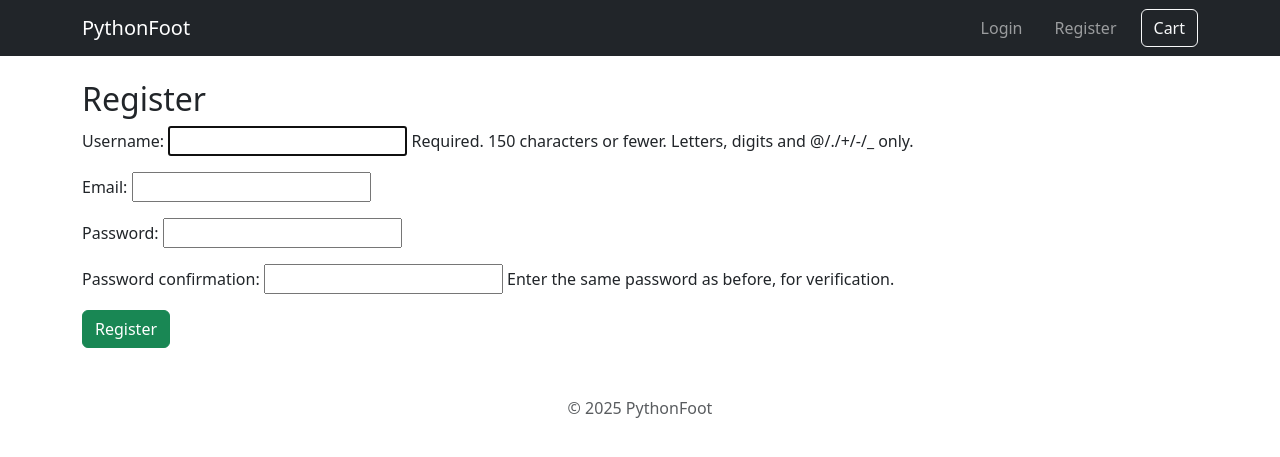
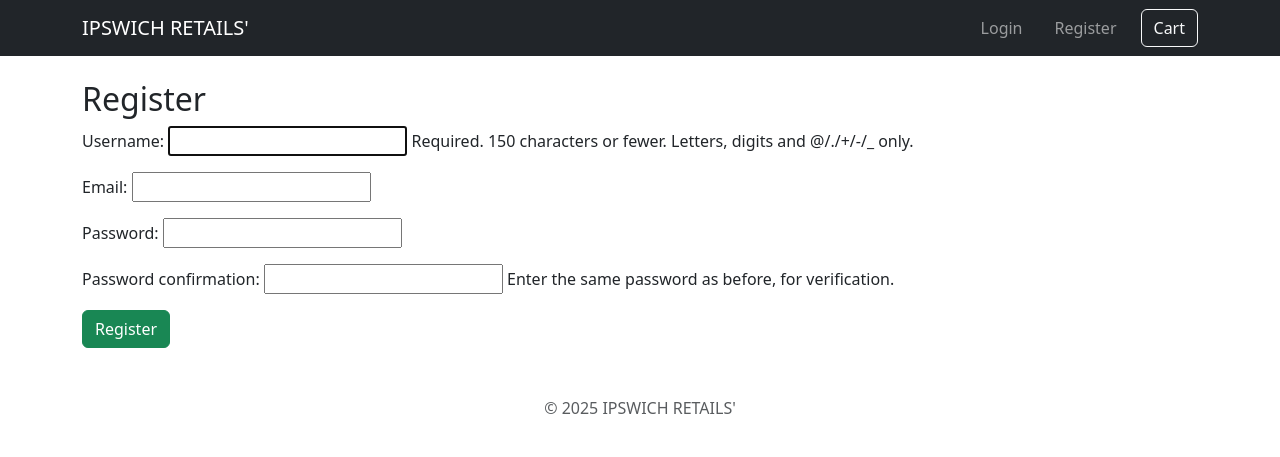
Before and after one commit to rizwan78910/my_shop, a Django app: page /register/ in a window 1280 px wide. Shown: the top 457 px of the page. Run offline with Django 5.2, Linux system fonts and the light colour scheme.

Commit message:
Update base.html

```diff
--- a/shop/templates/shop/base.html
+++ b/shop/templates/shop/base.html
@@ -3,14 +3,14 @@
 <html lang="en">
 <head>
     <meta charset="UTF-8">
-    <title>{% block title %}PythonFoot{% endblock %}</title>
+    <title>{% block title %}IPSWICH RETAILS'{% endblock %}</title>
     <link href="https://cdn.jsdelivr.net/npm/bootstrap@5.3.0/dist/css/bootstrap.min.css" rel="stylesheet">
     <link rel="stylesheet" href="{% static 'shop/css/styles.css' %}">
 </head>
 <body>
 <nav class="navbar navbar-expand-lg navbar-dark bg-dark">
     <div class="container">
-        <a class="navbar-brand" href="/">PythonFoot</a>
+        <a class="navbar-brand" href="/">IPSWICH RETAILS'</a>
         <button class="navbar-toggler" type="button" data-bs-toggle="collapse" data-bs-target="#navbarNav"
                 aria-controls="navbarNav" aria-expanded="false" aria-label="Toggle navigation">
             <span class="navbar-toggler-icon"></span>
@@ -52,7 +52,7 @@
 </div>
 
 <footer class="text-center mt-5 mb-3 text-muted">
-    &copy; 2025 PythonFoot
+    &copy; 2025 IPSWICH RETAILS'
 </footer>
 
 <script src="https://cdn.jsdelivr.net/npm/bootstrap@5.3.0/dist/js/bootstrap.bundle.min.js"></script>
```
